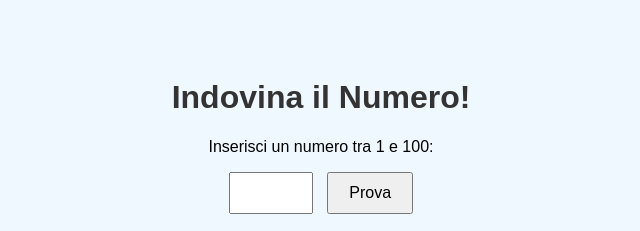
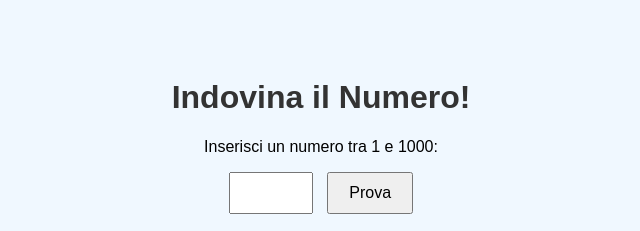
Before and after one commit to abid756/abid756.github.io, a plain HTML site: page index.html in a window 1280 px wide. Shown: the top 231 px of the page, 319-959 px from the left. Drawn offline with Linux system fonts and the light colour scheme.

Commit message:
Update index.html

```diff
--- a/index.html
+++ b/index.html
@@ -35,7 +35,7 @@
 <body>
 
   <h1>Indovina il Numero!</h1>
-  <p>Inserisci un numero tra 1 e 100:</p>
+  <p>Inserisci un numero tra 1 e 1000:</p>
   <input type="number" id="guess" min="1" max="1000"/>
   <button onclick="checkGuess()">Prova</button>
   <div id="result"></div>
```
